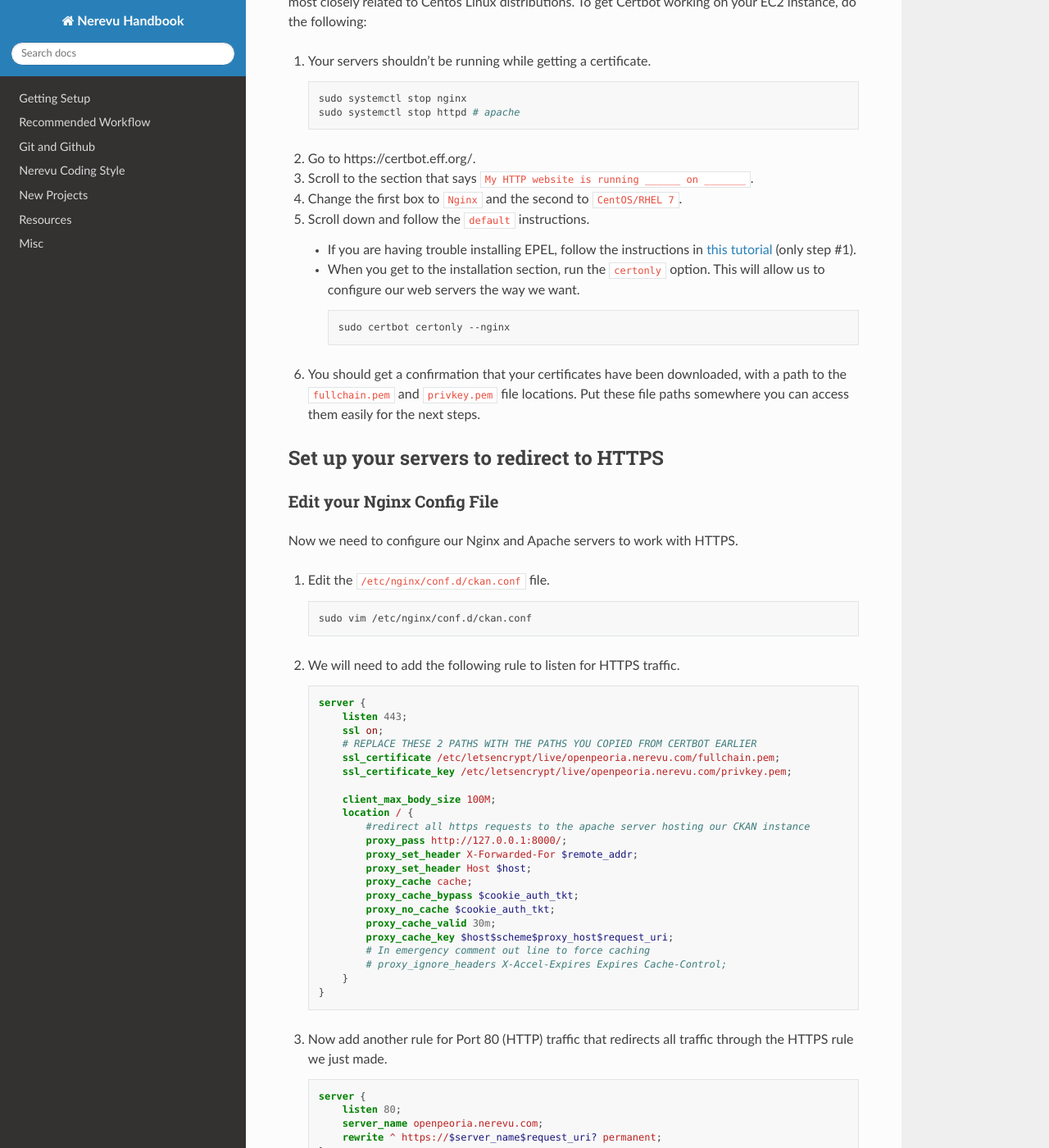
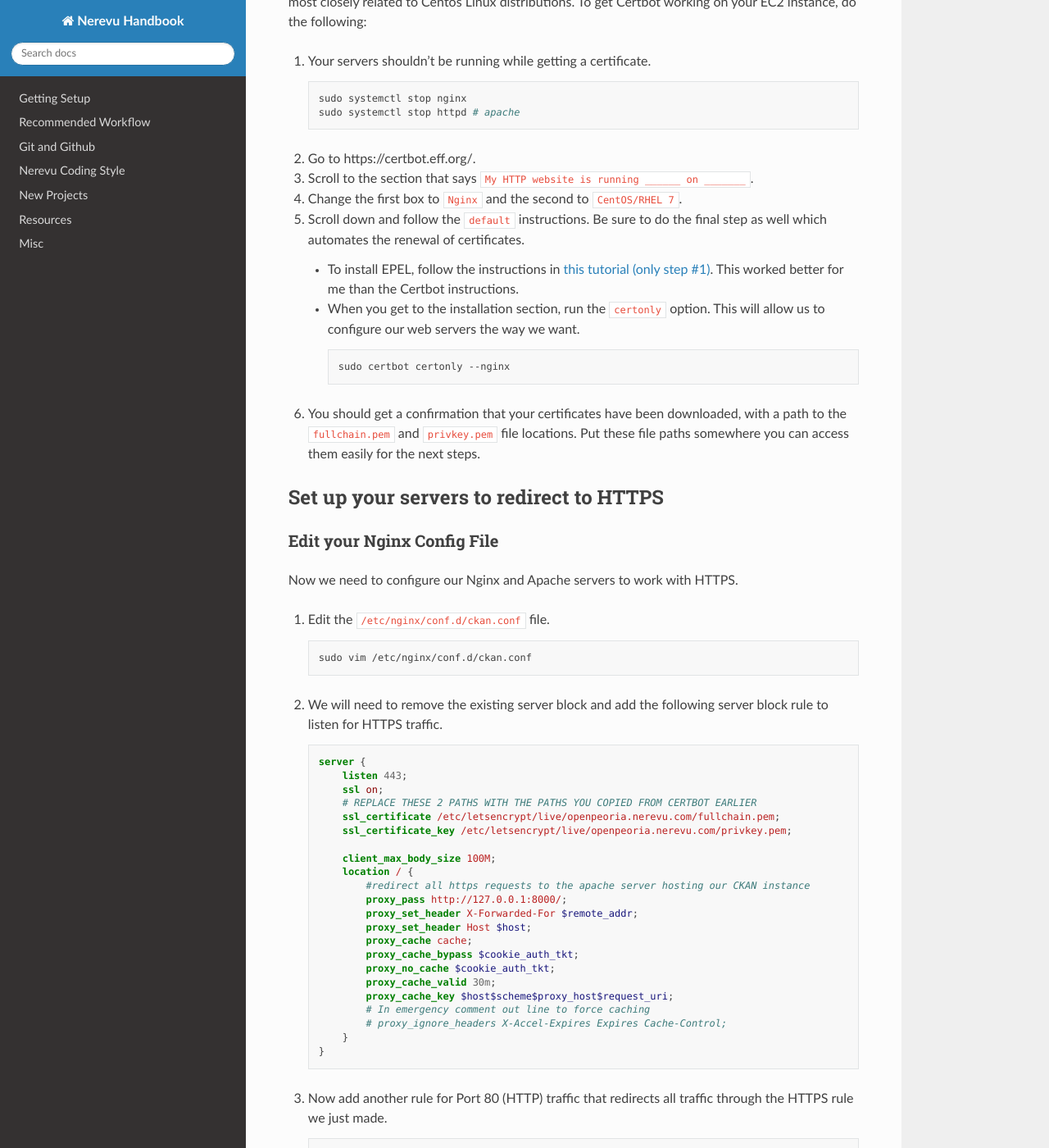
Before and after one commit to nerevu/handbook, a Sphinx documentation site: the page built from docs/ckan-https.md, in a window 1280 px wide and 1400 px high, scrolled down 690 px. Shown: the whole window at 82% size. Built offline with Sphinx 7.4.7 and the Read the Docs theme 2.0.0, drawn with Linux system fonts in a browser that asks for light colours; some of the changed text lies outside the part shown.

Commit message:
[FIX] update instructions for ckan-https

````diff
--- a/docs/ckan-https.md
+++ b/docs/ckan-https.md
@@ -30,9 +30,9 @@ Certbot is a tool that helps you issue and renew TLS certificates for free. We w
 
 4. Change the first box to `Nginx` and the second to `CentOS/RHEL 7`.
 
-5. Scroll down and follow the `default` instructions.
+5. Scroll down and follow the `default` instructions. Be sure to do the final step as well which automates the renewal of certificates.
 
-   - If you are having trouble installing EPEL, follow the instructions in [this tutorial](https://docs.aws.amazon.com/AWSEC2/latest/UserGuide/SSL-on-amazon-linux-2.html#prepare) (only step #1).
+   - To install EPEL, follow the instructions in [this tutorial (only step #1)](https://docs.aws.amazon.com/AWSEC2/latest/UserGuide/SSL-on-amazon-linux-2.html#prepare). This worked better for me than the Certbot instructions.
 
    - When you get to the installation section, run the `certonly` option. This will allow us to configure our web servers the way we want.
 
@@ -55,8 +55,7 @@ Now we need to configure our Nginx and Apache servers to work with HTTPS.
    sudo vim /etc/nginx/conf.d/ckan.conf
    ```
 
-2. We will need to add the following rule to listen for HTTPS traffic.
-
+2. We will need to remove the existing server block and add the following server block rule to listen for HTTPS traffic.
    ```nginx
    server {
        listen 443;
@@ -119,13 +118,20 @@ If `mod_ssl` is installed on Apache, you will have an `/etc/httpd/conf.d/ssl.con
 
    Save and exit.
 
-3. Restart your Apache server.
+3. Comment out the `mod_http2` section of your `/etc/httpd/conf/httpd.conf` file.
+   ```bash
+   # <IfModule mod_http2.c>
+   #    Protocols h2 h2c http/1.1
+   # </IfModule>
+   ```
+
+4. Restart your Apache server.
 
    ```bash
    sudo systemctl start httpd
    ```
 
-4. If you are having trouble restarting your server, check the config file by running `apachectl configtest` from the command line. Don't worry if you get an `SSLCertificateFile does not exist` error. Apache isn't handling HTTPS, so we don't need to worry about this.
+5. If you are having trouble restarting your server, check the config file by running `apachectl configtest` from the command line. Don't worry if you get an `SSLCertificateFile does not exist` error. Apache isn't handling HTTPS, so we don't need to worry about this.
 
 ### Edit your CKAN Installation
 
````
Also changed, not shown: other parts of docs/ckan-https.md (+1 -1 lines).
